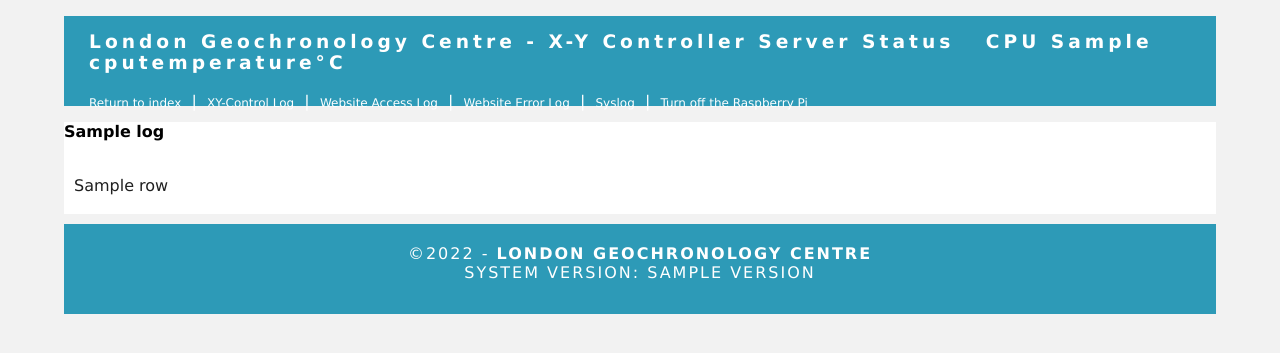
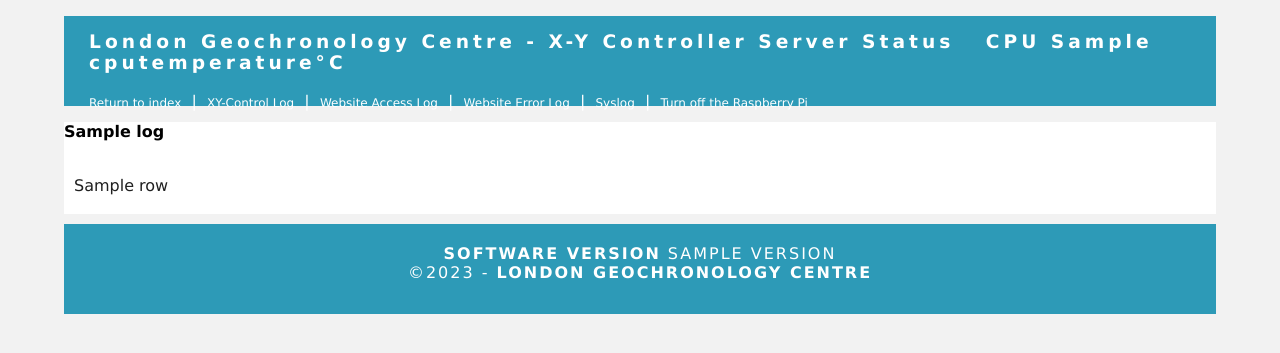
Before and after one commit to westerlymerlin/RPi-XY-Controller, a Flask app: template templates/logs.html in a window 1280 px wide. Shown: the top 353 px of the page. Run offline with Flask 2, Linux system fonts and the light colour scheme; the template is opened without the code that fills it: most values are stand-ins (such as "Sample title", 1, 10 or a date in 2020); parts of the project's set-up code (start-up, migrations or seed data) failed here and were passed over.

Commit message:
1.9.1 Added software version to status pages

```diff
--- a/settings.py
+++ b/settings.py
@@ -1,6 +1,6 @@
 import json
 
-version = '1.9.0'
+version = '1.9.1'
 settings = {}
 
 
--- a/templates/index.html
+++ b/templates/index.html
@@ -41,7 +41,7 @@
     <p>&nbsp</p>
 	</section>
   <section class="banner">
-       <div class ="copyright">&copy;2022 - <strong>London Geochronology Centre</strong><br>System Version: {{version}}</div>
+       <div class ="copyright"><strong>Software Version</strong> {{version}}<br>&copy;2023 - <strong>London Geochronology Centre</strong></div>
 	  </section>
 </body>
 </html>
--- a/templates/logs.html
+++ b/templates/logs.html
@@ -33,7 +33,7 @@
         &nbsp</p>
 	</section>
   <section class="banner">
-       <div class ="copyright">&copy;2022 - <strong>London Geochronology Centre</strong><br>System Version: {{version}}</div>
+       <div class ="copyright"><strong>Software Version</strong> {{version}}<br>&copy;2023 - <strong>London Geochronology Centre</strong></div>
 	  </section>
 </body>
 </html>
```
Also changed, not shown: README.MD.
